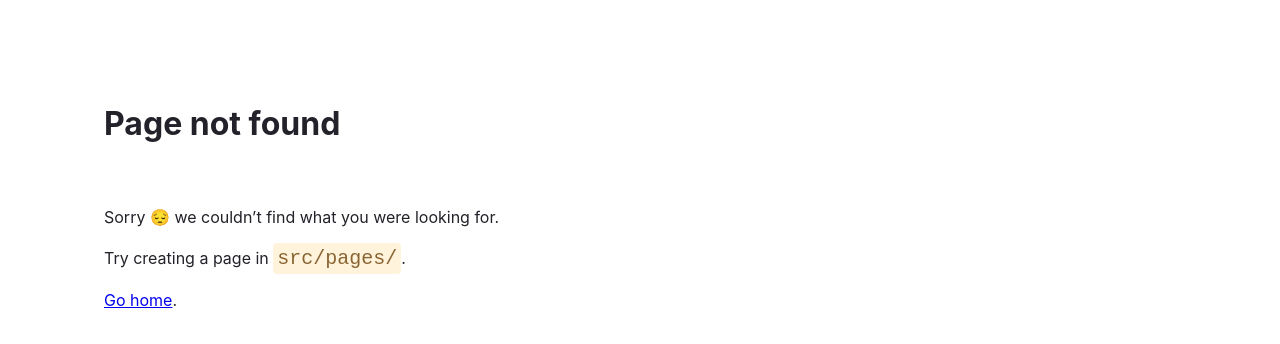
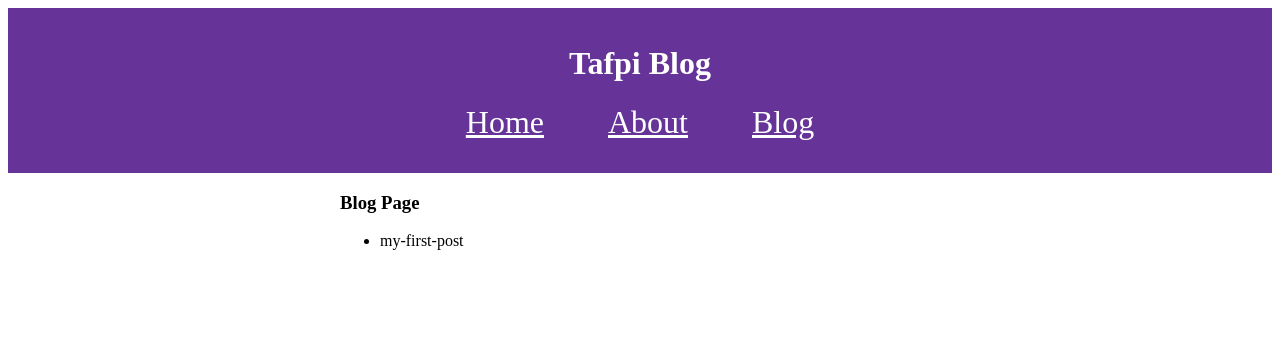
Before and after one commit to tafpi/gatsby-conf-21-blog, a Gatsby site: page /blog in a window 1280 px wide. Before the commit this address had no page. Built offline with nearby package versions, Linux system fonts and the light colour scheme; Gatsby itself is replaced by a stand-in of ours.

Commit message:
filesystem query & blog list. workshop ended here

```diff
--- a/gatsby-config.js
+++ b/gatsby-config.js
@@ -5,8 +5,13 @@ module.exports = {
     plugins: [
         "gatsby-plugin-image",
         "gatsby-plugin-sharp",
-    "gatsby-source-filesystem",
+        {
+            resolve: `gatsby-source-filesystem`,
+            options: {
+                name: `posts`,
+                path: `${__dirname}/blog/`,
+            },
+        },
         // "gatsby-transformer-sharp"
-
     ],
 };
--- a/src/components/layout.js
+++ b/src/components/layout.js
@@ -2,7 +2,7 @@ import React from 'react'
 import {graphql, Link, useStaticQuery} from "gatsby";
 import {headerNav, navBar} from './layout.module.css';
 
-const Layout = ({children}) => {
+const Layout = ({children, pageTitle}) => {
 
     const data = useStaticQuery(graphql`
         query myQuery {
@@ -25,9 +25,13 @@ const Layout = ({children}) => {
                 <li>
                     <Link to="/about">About</Link>
                 </li>
+                <li>
+                    <Link to="/blog">Blog</Link>
+                </li>
             </ul>
         </div>
         <main>
+            <h3>{pageTitle}</h3>
             {children}
         </main>
     </>
--- a/src/pages/about.js
+++ b/src/pages/about.js
@@ -4,11 +4,11 @@ import Layout from "../components/layout"
 // markup
 const AboutPage = () => {
     return (
-        <Layout pageTitle="About Page">
+        <Layout pageTitle={"About Page"}>
             <title>About Page</title>
-            <h1>
+            <h2>
                 About this website
-            </h1>
+            </h2>
             <p>
                 This is a website built for checking out <img
                 alt="Gatsby G Logo"
--- /dev/null
+++ b/src/pages/blog.js
@@ -0,0 +1,29 @@
+import React from "react";
+import Layout from "../components/layout";
+import {graphql} from "gatsby";
+
+const BlogPage = ({data}) => {
+    return (
+        <Layout pageTitle={"Blog Page"}>
+            <ul>
+                {data.allFile.nodes.map(node => {
+                    return <li>{node.name}</li>
+                })}
+            </ul>
+        </Layout>
+    )
+}
+
+export const query = graphql`
+    query MyQuery {
+      allFile(filter: {ext: {eq: ".mdx"}}) {
+        nodes {
+          name
+          ext
+          dir
+        }
+      }
+    }
+`
+
+export default BlogPage;
```
Lines whose indentation alone changed are shown as unchanged.
